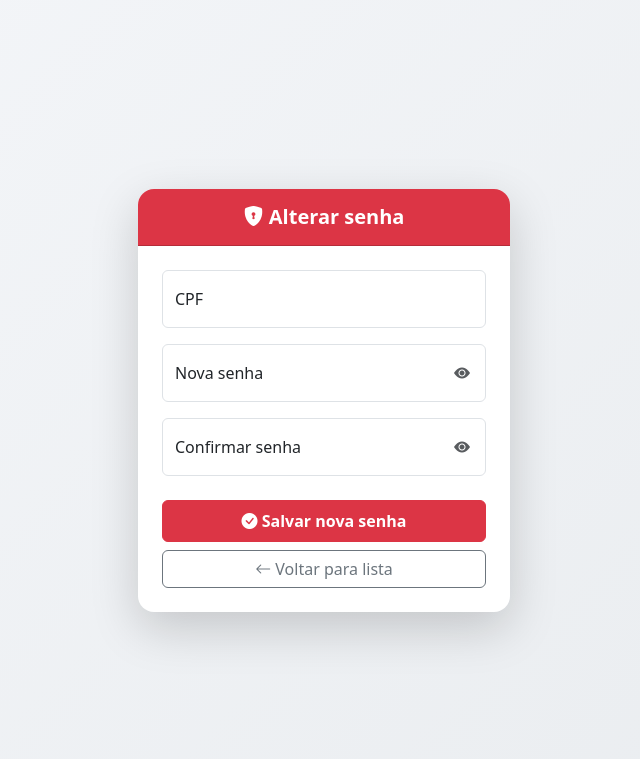
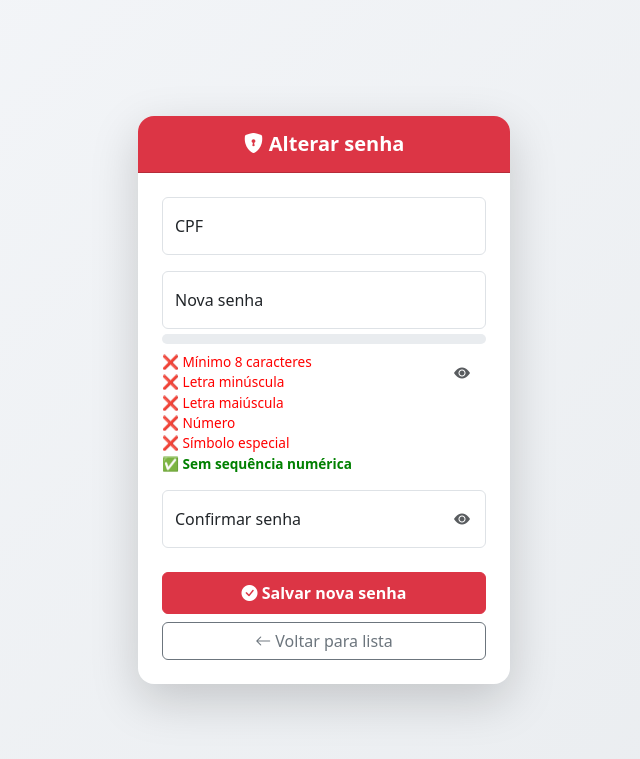
Before and after one commit to rfalves-wq/Clinica, a Django app: template contas/templates/contas/trocar_senha.html in a window 1280 px wide. Shown: the top 759 px of the page, without its empty margins (316-956 px from the left). Run offline with Django 5.2, Linux system fonts and the light colour scheme; the template is opened without the code that fills it, so the values that code supplies are empty.

Commit message:
trocar com nivel de senha

```diff
--- a/contas/templates/contas/trocar_senha.html
+++ b/contas/templates/contas/trocar_senha.html
@@ -3,48 +3,30 @@
 <head>
 <meta charset="UTF-8">
 <title>Alterar senha</title>
-
-    <!-- Bootstrap CSS -->
 <link href="https://cdn.jsdelivr.net/npm/bootstrap@5.3.3/dist/css/bootstrap.min.css" rel="stylesheet">
-
-    <!-- Bootstrap Icons -->
 <link href="https://cdn.jsdelivr.net/npm/bootstrap-icons@1.11.1/font/bootstrap-icons.css" rel="stylesheet">
 
 <style>
-        body {
-            background: linear-gradient(135deg, #f4f6f9, #e9ecef);
-        }
-
-        .fade-in {
-            animation: fadeIn 0.6s ease-in-out;
-        }
-
-        @keyframes fadeIn {
-            from {
-                opacity: 0;
-                transform: translateY(20px);
-            }
-            to {
-                opacity: 1;
-                transform: translateY(0);
-            }
-        }
+body { background: linear-gradient(135deg, #f4f6f9, #e9ecef); }
+.fade-in { animation: fadeIn 0.6s ease-in-out; }
+@keyframes fadeIn { from { opacity:0; transform: translateY(20px); } to { opacity:1; transform: translateY(0); } }
+.criterio { font-size:0.85rem; transition: all 0.3s; }
+.criterio.valid { color:green; font-weight:600; }
+.criterio.invalid { color:red; font-weight:400; }
+.progress { height:10px; border-radius:5px; overflow:hidden; margin-top:5px; }
+.progress-bar { transition: width 0.4s, background-color 0.4s; }
 </style>
 </head>
 <body>
 
 <div class="container vh-100 d-flex align-items-center justify-content-center">
 <div class="col-md-6 col-lg-4 fade-in">
-
 <div class="card shadow-lg border-0 rounded-4">
 <div class="card-header bg-danger text-white text-center rounded-top-4 py-3">
-                <h5 class="mb-0 fw-semibold">
-                    <i class="bi bi-shield-lock-fill"></i> Alterar senha
-                </h5>
+<h5 class="mb-0 fw-semibold"><i class="bi bi-shield-lock-fill"></i> Alterar senha</h5>
 </div>
-
 <div class="card-body p-4">
-                <form method="post">
+<form method="post" id="formSenha" novalidate>
 {% csrf_token %}
 
 <div class="form-floating mb-3">
@@ -55,70 +37,132 @@
 <div class="form-floating mb-3 position-relative">
 <input type="password" class="form-control" id="senha" name="senha" placeholder="Nova senha" required>
 <label for="senha">Nova senha</label>
+<i class="bi bi-eye-fill position-absolute top-50 end-0 translate-middle-y me-3 text-muted" style="cursor:pointer" onclick="toggleSenha('senha', this)"></i>
 
-                        <i class="bi bi-eye-fill position-absolute top-50 end-0 translate-middle-y me-3 text-muted"
-                           style="cursor:pointer"
-                           onclick="toggleSenha('senha', this)"></i>
+<div class="progress">
+<div id="senhaForca" class="progress-bar" role="progressbar" style="width:0%;"></div>
+</div>
+<small id="senhaTexto" class="text-muted mt-1 d-block"></small>
+
+<ul class="mt-2 mb-0 list-unstyled">
+<li id="critLen" class="criterio invalid">❌ Mínimo 8 caracteres</li>
+<li id="critLower" class="criterio invalid">❌ Letra minúscula</li>
+<li id="critUpper" class="criterio invalid">❌ Letra maiúscula</li>
+<li id="critNumber" class="criterio invalid">❌ Número</li>
+<li id="critSymbol" class="criterio invalid">❌ Símbolo especial</li>
+<li id="critSeq" class="criterio valid">✅ Sem sequência numérica</li>
+</ul>
 </div>
 
 <div class="form-floating mb-4 position-relative">
 <input type="password" class="form-control" id="confirmar" name="confirmar" placeholder="Confirmar senha" required>
 <label for="confirmar">Confirmar senha</label>
-
-                        <i class="bi bi-eye-fill position-absolute top-50 end-0 translate-middle-y me-3 text-muted"
-                           style="cursor:pointer"
-                           onclick="toggleSenha('confirmar', this)"></i>
+<i class="bi bi-eye-fill position-absolute top-50 end-0 translate-middle-y me-3 text-muted" style="cursor:pointer" onclick="toggleSenha('confirmar', this)"></i>
 </div>
 
 <button type="submit" class="btn btn-danger w-100 py-2 fw-semibold">
 <i class="bi bi-check-circle-fill"></i> Salvar nova senha
 </button>
-
-                    <a href="{% url 'usuario_list' %}"
-                       class="btn btn-outline-secondary w-100 mt-2">
+<a href="{% url 'usuario_list' %}" class="btn btn-outline-secondary w-100 mt-2">
 <i class="bi bi-arrow-left"></i> Voltar para lista
 </a>
 </form>
-            </div>
-        </div>
+</div></div></div></div>
 
-    </div>
-</div>
-
-<!-- Toast -->
-<div class="toast-container position-fixed bottom-0 end-0 p-3">
-    <div id="toastSenha" class="toast align-items-center text-bg-success border-0" role="alert">
-        <div class="d-flex">
-            <div class="toast-body">
-                Senha alterada com sucesso!
-            </div>
-            <button type="button" class="btn-close btn-close-white me-2 m-auto" data-bs-dismiss="toast"></button>
-        </div>
-    </div>
-</div>
-
-<!-- Bootstrap JS -->
 <script src="https://cdn.jsdelivr.net/npm/bootstrap@5.3.3/dist/js/bootstrap.bundle.min.js"></script>
 
 <script>
-    function toggleSenha(id, icon) {
+function toggleSenha(id, icon){
     const campo = document.getElementById(id);
-        if (campo.type === "password") {
-            campo.type = "text";
-            icon.classList.replace("bi-eye-fill", "bi-eye-slash-fill");
-        } else {
-            campo.type = "password";
-            icon.classList.replace("bi-eye-slash-fill", "bi-eye-fill");
+    if(campo.type==="password"){ campo.type="text"; icon.classList.replace("bi-eye-fill","bi-eye-slash-fill"); }
+    else{ campo.type="password"; icon.classList.replace("bi-eye-slash-fill","bi-eye-fill"); }
+}
+
+const senhaInput = document.getElementById('senha');
+const confirmarInput = document.getElementById('confirmar');
+const barraForca = document.getElementById('senhaForca');
+const textoForca = document.getElementById('senhaTexto');
+const form = document.getElementById('formSenha');
+
+const critLen = document.getElementById('critLen');
+const critLower = document.getElementById('critLower');
+const critUpper = document.getElementById('critUpper');
+const critNumber = document.getElementById('critNumber');
+const critSymbol = document.getElementById('critSymbol');
+const critSeq = document.getElementById('critSeq');
+
+function temSequenciaNumerica(senha){
+    for(let i=0;i<=senha.length-3;i++){
+        const seq = senha.substring(i,i+3);
+        if(/^\d{3,}$/.test(seq)){
+            let numeros = seq.split('').map(Number);
+            if(numeros[1] === numeros[0]+1 && numeros[2] === numeros[1]+1) return true;
+            if(numeros[1] === numeros[0]-1 && numeros[2] === numeros[1]-1) return true;
         }
     }
+    return false;
+}
 
-    // Exemplo para mostrar toast (use no sucesso do backend)
-    // const toast = new bootstrap.Toast(document.getElementById('toastSenha'));
-    // toast.show();
+senhaInput.addEventListener('input', function(){
+    const senha = senhaInput.value;
+    const hasLen = senha.length>=8;
+    const hasLower = /[a-z]/.test(senha);
+    const hasUpper = /[A-Z]/.test(senha);
+    const hasNumber = /\d/.test(senha);
+    const hasSymbol = /[\W_]/.test(senha);
+    const semSeq = !temSequenciaNumerica(senha);
+
+    let pontos = [hasLen,hasLower,hasUpper,hasNumber,hasSymbol,semSeq].filter(Boolean).length;
+    barraForca.style.width = `${(pontos/6)*100}%`;
+    if(pontos<=2) barraForca.style.backgroundColor="#dc3545";
+    else if(pontos<=4) barraForca.style.backgroundColor="#ffc107";
+    else barraForca.style.backgroundColor="#198754";
+
+    textoForca.textContent = pontos<3?"Fraca":pontos<5?"Média":"Forte";
+
+    critLen.className = hasLen?'criterio valid':'criterio invalid';
+    critLen.textContent = (hasLen?'✅':'❌')+" Mínimo 8 caracteres";
+
+    critLower.className = hasLower?'criterio valid':'criterio invalid';
+    critLower.textContent = (hasLower?'✅':'❌')+" Letra minúscula";
+
+    critUpper.className = hasUpper?'criterio valid':'criterio invalid';
+    critUpper.textContent = (hasUpper?'✅':'❌')+" Letra maiúscula";
+
+    critNumber.className = hasNumber?'criterio valid':'criterio invalid';
+    critNumber.textContent = (hasNumber?'✅':'❌')+" Número";
+
+    critSymbol.className = hasSymbol?'criterio valid':'criterio invalid';
+    critSymbol.textContent = (hasSymbol?'✅':'❌')+" Símbolo especial";
+
+    critSeq.className = semSeq?'criterio valid':'criterio invalid';
+    critSeq.textContent = semSeq?'✅ Sem sequência numérica':'❌ Sem sequência numérica';
+});
+
+form.addEventListener('submit', function(e){
+    const senha = senhaInput.value;
+    const confirmar = confirmarInput.value;
+    const regexForte = /^(?=.*[a-z])(?=.*[A-Z])(?=.*\d)(?=.*[\W_]).{8,}$/;
+
+    if(!regexForte.test(senha)){
+        e.preventDefault();
+        alert("A senha deve ter pelo menos 8 caracteres, incluindo letras maiúsculas, minúsculas, números e símbolos.");
+        senhaInput.focus();
+        return false;
+    }
+    if(temSequenciaNumerica(senha)){
+        e.preventDefault();
+        alert("A senha não pode conter sequências numéricas como 123 ou 987.");
+        senhaInput.focus();
+        return false;
+    }
+    if(senha !== confirmar){
+        e.preventDefault();
+        alert("A confirmação da senha não coincide.");
+        confirmarInput.focus();
+        return false;
+    }
+});
 </script>
-
-
-
-
 </body>
 </html>
```
Also changed, not shown: contas/middleware.py (added, +17 -0 lines), contas/models.py (line endings or trailing spaces), db.sqlite3. Lines whose indentation alone changed are shown as unchanged.
